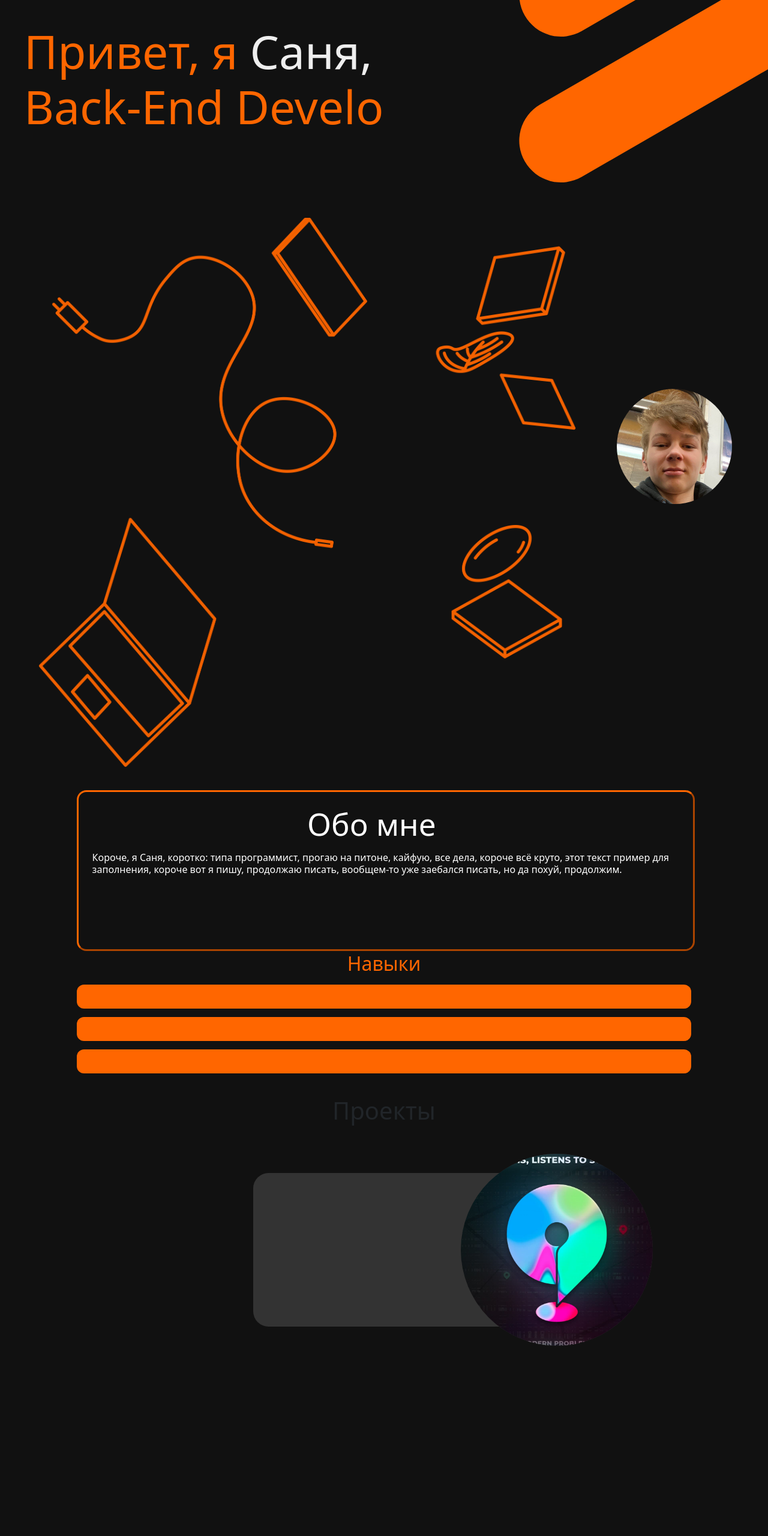
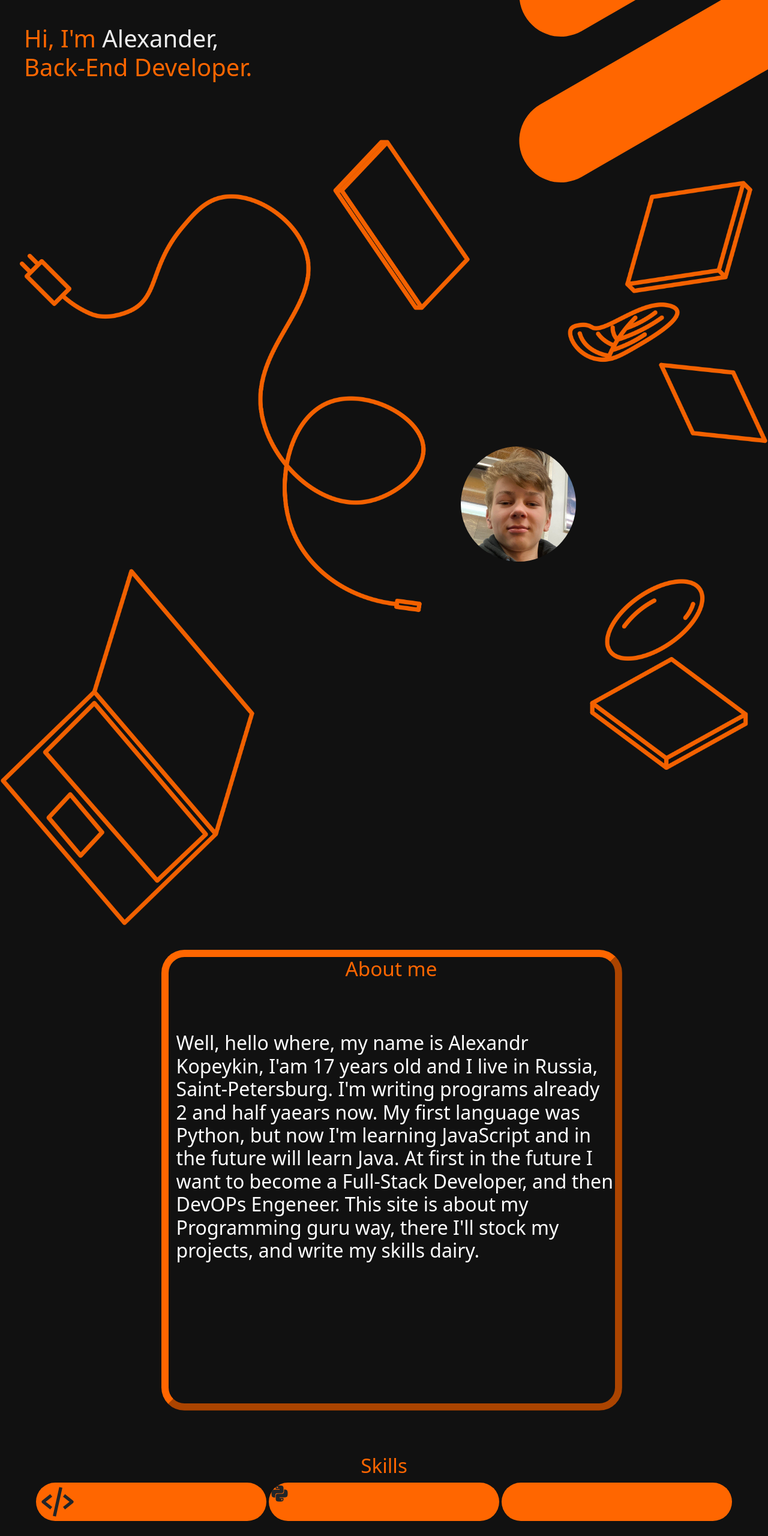
Before and after one commit to alkokovad/alkokovad.github.io, a plain HTML site: page index.html in a window 1280 px wide. Shown: the part 120-2680 px from the top of the page at 60% size. Before the commit the page ends 2363 px from the top, so only its background shows below. Drawn offline with nearby package versions, Linux system fonts and the light colour scheme.

Commit message:
some cool updates with adaptive design

```diff
--- a/index.html
+++ b/index.html
@@ -11,55 +11,54 @@
   </head>
   <body class="theme">
     <section>
-      <header>
+      <header style="z-index: 7">
         <nav>
           <div class="nav_menu">
             <span class="dot" id="nav-toggle">
               <img src="static/img/sandwich.png" style="height: 140%; width: 140%">
             </span>
-              <a href="#home" class="nav__link nav-icon"><i class="bx bx-message bx-sm hidden" id="home"></i></a>
-              <a href="#work" class="nav__link nav-icon"><i class="bx bx-category bx-sm hidden" id="projects"></i></a>
-              <a href="#contact" class="nav__link nav-icon"><i class="bx bx-home bx-sm hidden" id="contact"></i></a>
+            <a href="#home" class="nav__link nav-icon"><i class="bx bx-home bx-sm hidden" id="home_nav"></i></a>
+            <a href="#work" class="nav__link nav-icon"><i class="bx bx-category bx-sm hidden" id="projects_nav"></i></a>
+            <a href="#contact" class="nav__link nav-icon"><i class="bx bx-message bx-sm hidden" id="contact_nav"></i></a>
           </div>
         </nav>
       </header>
     </section>
     <span class="lines" style="top: calc(-100vh / 20 - 100vw / 30)"></span>
     <span class="lines"></span>
-    <section>
+    <section style="height: 24vh" id="home">
       <h1 class="main_text" style="padding-left: 40px">
-        Привет, я <span class="name_theme">Саня,<br></span><span class="typed-text">Back-End Develo</span>
+        Hi, I'm <span class="name_theme">Alexander,<br></span><span class="typed-text">Back-End Developer.</span>
       </h1>
     </section>
     <section>
-      <div>
-        <img src="static/img/background_pic.png" style="width: 75vw; padding-left: 5vw; padding-top: 12vw">
-        <span style="padding-left: 5vw">
-          <img src="static/img/me.jpg" style="width: 15vw; height: 15vw; border-radius: 50%">
+      <img src="static/img/background_pic.png" style="width: 100%">
+      <span style="position: absolute; left: 60%; padding-top: 40%">
+        <img src="static/img/me.jpg" style="width: 15vw; height: 15vw; border-radius: 50%">
+      </span>
+    </section>
+    <section style="height: calc(60vw + 5vh); padding-top: 5vh">
+      <span style="position: absolute; left: 21vw; clip-path: polygon(0% 0%, 100% 0%, 100% 100%, 0% 100%); height: 60vw; width: 60vw; border-width: 1vw; border-radius: 3vw; border-style: outset; border-color: #f60; border-display: inline-block">
+        <h3 style="width: 58vw; font-size: calc(13vw / 5); text-align: center; color: #f60">About me</h3>
+        <h6 style="padding-top: 6vw; padding-left: 1vw; width: 58vw; height: 58vw; font-size: calc(50vw / 20); color: #fff">Well, hello where, my name is Alexandr Kopeykin, I'am 17 years old and I live in Russia, Saint-Petersburg. I'm writing programs already 2 and half yaears now. My first language was Python, but now I'm learning JavaScript and in the future will learn Java. At first in the future I want to become a Full-Stack Developer, and then DevOPs Engeneer. This site is about my Programming guru way, there I'll stock my projects, and write my skills dairy.</h6>
+      </span>
+    </section>
+    <section style="padding-top: 9vh">
+      <h2 style="color: #f60; font-size: calc(13vw / 5); text-align: center">Skills</h2>
+      <div style="text-align: center">
+        <span class="blocks">
+          <i style="position: absolute; font-size: 5vw; left: 5vw" class="bx bx-code-alt skills__icon"></i>
+        </span>
+        <span class="blocks">
+          <i style="position: absolute; font-size: 5vw; left: 35vw" class="bx bxl-python bx-md skills__icon"></i>
+        </span>
+        <span class="blocks">
+          <i style="position: absolute; font-size: 5vw; left: 70vw" class="fas fa-palette  skills__icon"></i>
         </span>
       </div>
     </section>
-    <section>
-      <span style="position: relative; right: 10vw; left: 10vw; top: 35vh; padding-left: 40vw; padding-top: 30vh; padding-right: 40vw;
-            border-style: outset; border-color: #f60; border-radius: 2vh; border-display: inline-block"></span>
-    <div>
-      <h3 style="padding-left: 40vw; padding-right: 40vw; font-size: 4vw; padding-top: 5vh; color: #fff">Обо мне</h3>
-      <h6 style="padding-left: 12vw; padding-right: 12vw; padding-top: 1vh; font-size: calc(100vh / 100vw * 4); color: #fff">
-        Короче, я Саня, коротко: типа программист, прогаю на питоне, кайфую, все дела, короче всё круто, этот текст
-        пример для заполнения, короче вот я пишу, продолжаю писать, вообщем-то уже заебался писать, но да похуй,
-          продолжим.</h6>
-    </div>
-    </section>
-    <section style="position: relative; padding-top: 10vh; text-align: center">
-      <h2 style="color: #f60; font-size: calc(100vh / 100vw * 4); padding-top: 5vh">Навыки</h2>
-
-      <span class="blocks" style="position: relative; top: 1vh"></span>
-      <span class="blocks" style="position: relative; top: 2vh"></span>
-      <span class="blocks" style="position: relative; top: 3vh"></span>
-
-    </section>
-    <h1 style="font-size: calc(100vh / 100vw * 4); padding-top: 7vh; text-align: center">Проекты</h1>
-    <section style="position: relative; padding-top: 5vh">
+    <section id="work">
+      <h1 style="font-size: calc(100vh / 100vw * 4); padding-top: 7vh; text-align: center">Projects</h1>
 
       <span style="position: relative; background-color: #333; display: inline-block; width: 35vw; height: 20vw; border-radius: 2vw; left: 33vw; top: 2.5vw"></span>
       <span class="project_window" style="width: 25vw; height: 25vw; border-radius: 12.5vw; left: 60vw">
@@ -71,5 +70,5 @@
     <script src="static/js/main.js"></script>
 
 
-</body>
+  </body>
 </html>
--- a/static/css/styles.css
+++ b/static/css/styles.css
@@ -19,8 +19,8 @@ header{
 .main_text{
   color: #f60;
   width: 60vw;
-  height: 20vh;
-  font-size: 6vw;
+  height: 24vh;
+  font-size: 5vh;
 }
 
 
@@ -61,8 +61,8 @@ header{
 
 .home_show {
   position: absolute;
-  left: 30px;
-  top: 63px;
+  left: 63px;
+  top: 30px;
 }
 
 .projects_show {
@@ -73,8 +73,8 @@ header{
 
 .contact_show {
   position: absolute;
-  left: 63px;
-  top: 30px;
+  left: 30px;
+  top: 63px;
 }
 
 .hidden {
@@ -87,12 +87,11 @@ header{
 }
 
 .blocks {
-  position: absolute;
   background-color: #f60;
-  width: 80vw;
-  height: 5vh;
+  width: 30vw;
+  height: 5vw;
   display: inline-block;
-  border-radius: 1.5vh;
+  border-radius: 2.5vw;
 }
 
 .block-decoration1 {
--- a/static/js/main.js
+++ b/static/js/main.js
@@ -1,6 +1,6 @@
-let home = document.getElementById('home')
-let projects = document.getElementById('projects')
-let contact = document.getElementById('contact')
+let home = document.getElementById('home_nav')
+let projects = document.getElementById('projects_nav')
+let contact = document.getElementById('contact_nav')
 const navLink = document.querySelectorAll('.nav__link');
 
 
```
